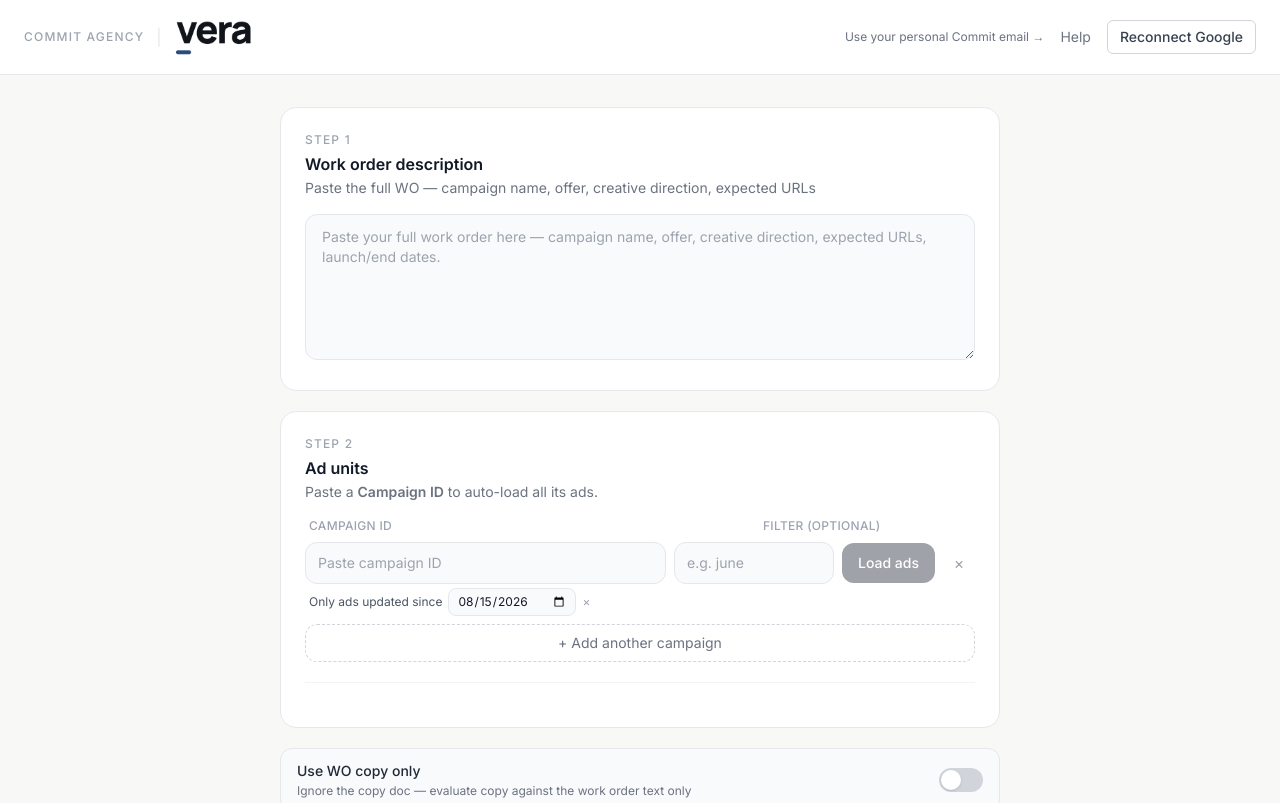
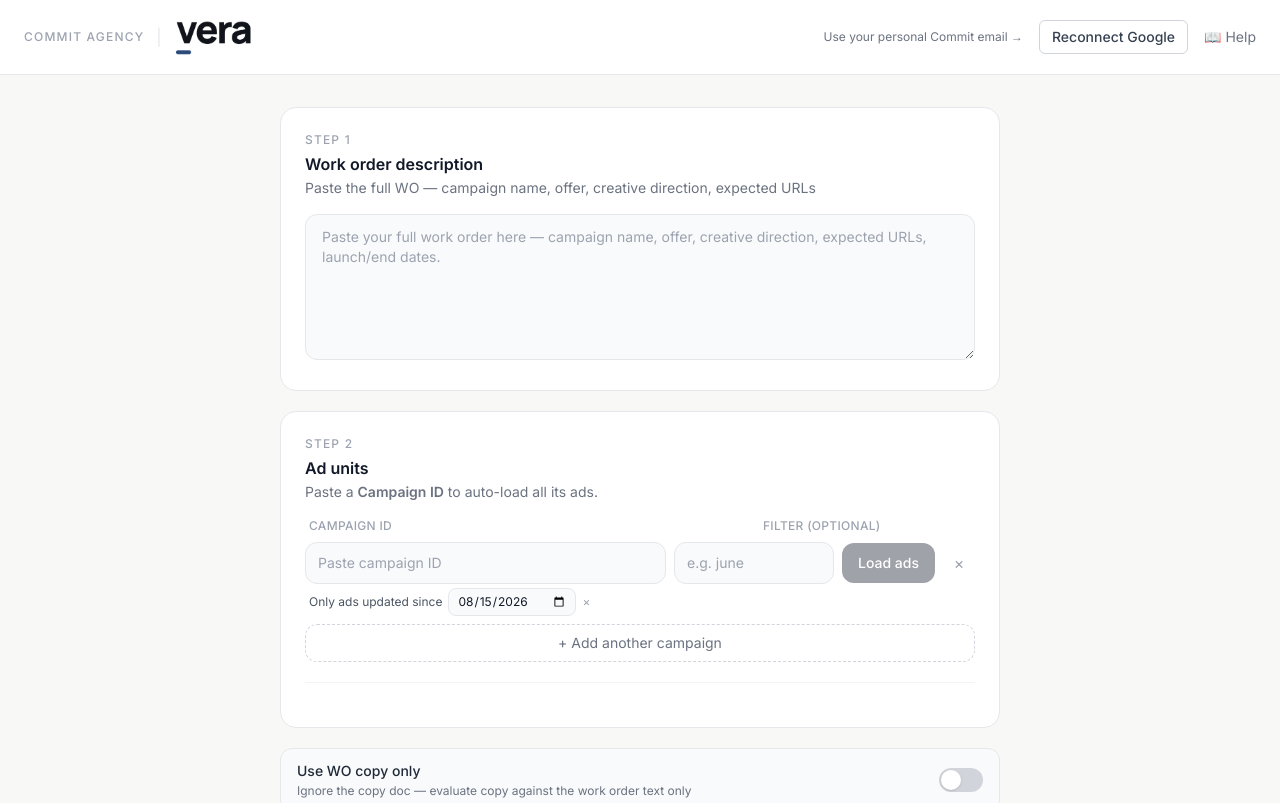
Before and after one commit to jruiz-oss/MetaPreviewQA, a Next.js app: page /qa in a window 1280 px wide. Shown: the top 803 px of the page. Built offline with nearby package versions, Linux system fonts and the light colour scheme.

Commit message:
Move Help link right of Reconnect Google, add book emoji

```diff
--- a/app/qa/page.tsx
+++ b/app/qa/page.tsx
@@ -1479,21 +1479,22 @@ export default function QAPage() {
           <span className="hidden sm:inline text-xs text-gray-500">
             Use your personal Commit email →
           </span>
+          <a
+            href="/api/google/connect"
+            className="rounded-md border border-gray-300 px-3 py-1.5 text-sm font-medium text-gray-700 hover:bg-gray-50 transition-colors"
+            title="Re-authorize Google Drive access — sign in with your personal Commit email (fixes 'invalid_grant' errors)"
+          >
+            Reconnect Google
+          </a>
           {/* Opens in a new tab so a running check is never interrupted. */}
           <a
             href="/help"
             target="_blank"
             rel="noopener"
             className="text-sm text-gray-500 hover:text-gray-900 transition-colors"
+            title="Open the Vera help doc"
           >
-            Help
-          </a>
-          <a
-            href="/api/google/connect"
-            className="rounded-md border border-gray-300 px-3 py-1.5 text-sm font-medium text-gray-700 hover:bg-gray-50 transition-colors"
-            title="Re-authorize Google Drive access — sign in with your personal Commit email (fixes 'invalid_grant' errors)"
-          >
-            Reconnect Google
+            📖 Help
           </a>
         </div>
       </header>
```
